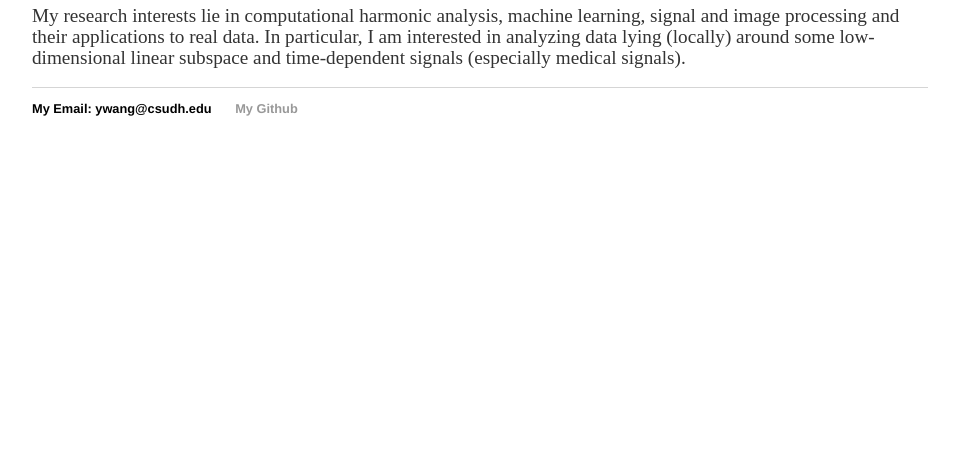
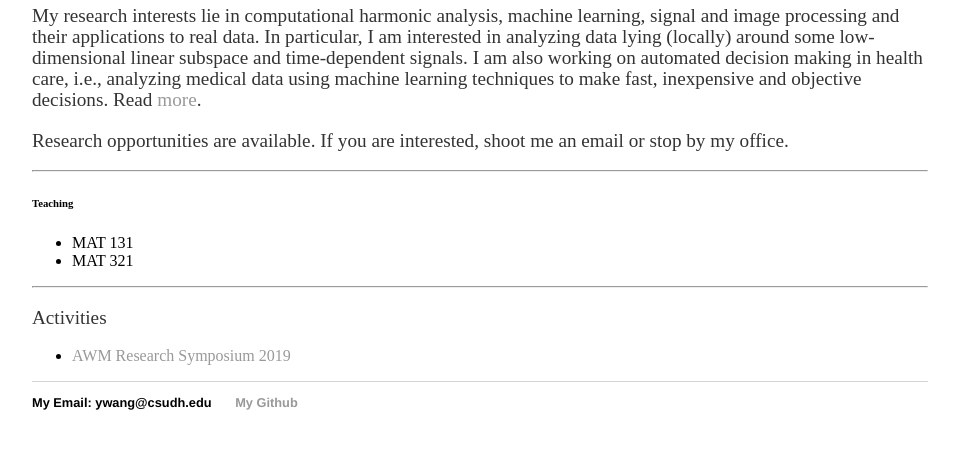
Before and after one commit to mathGrace/mathGrace.github.io, a Jekyll site: the page built from index.md, in a window 1280 px wide, cut to the strip 381-830 px from the top of the page. Shown: the whole strip, without its empty margins (160-1119 px from the left). Built offline with Jekyll 4.4.1, drawn with Linux system fonts in a browser that asks for light colours.

Commit message:
Update index.md

```diff
--- a/index.md
+++ b/index.md
@@ -14,4 +14,18 @@ title: homepage
 My research interests lie in computational harmonic analysis, machine learning,
 signal and image processing and their applications to real data.
 In particular, I am interested in analyzing data lying (locally) around some low-dimensional
-linear subspace and time-dependent signals (especially medical signals).
+linear subspace and time-dependent signals. I am also working on automated decision making in health care, i.e., analyzing medical data using machine learning techniques to make fast, inexpensive and objective decisions. Read [more](research).
+
+Research opportunities are available. If you are interested, shoot me an email or stop by my office.
+
+---
+
+###### Teaching
+- MAT 131
+- MAT 321
+
+
+---
+
+Activities
+- [AWM Research Symposium 2019](https://sites.google.com/site/awmmath/home/RS17/RS19)
```
